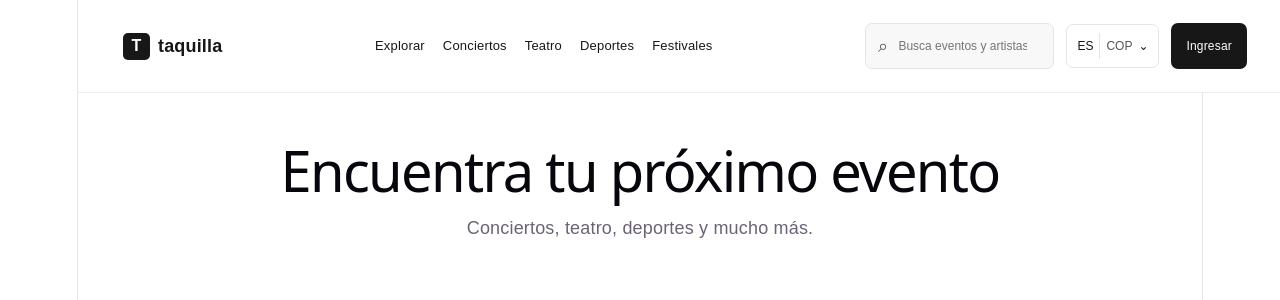
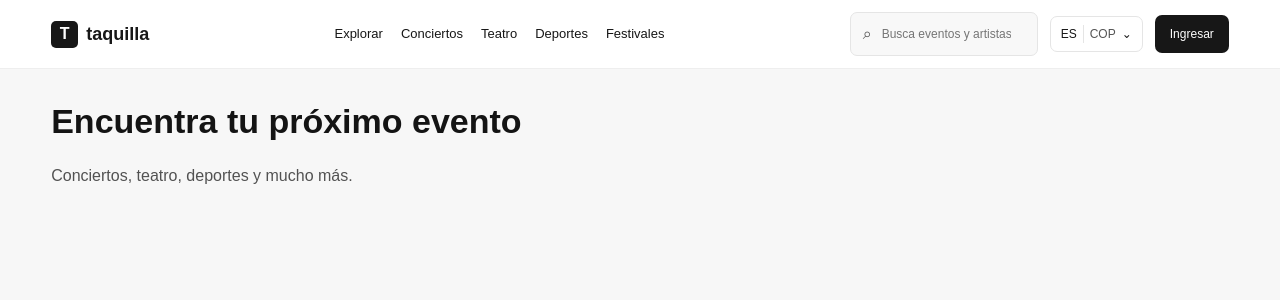
Before and after one commit to Victor13578/taquilla-proyecto, a React (Vite) app: page / in a window 1280 px wide. Shown: the top 300 px of the page. Built offline with nearby package versions, Linux system fonts and the light colour scheme.

Commit message:
feat: se eliminaron cambios automaticos entre tema claro y oscuro y configuramos tipografia instrument sans

```diff
--- a/src/index.css
+++ b/src/index.css
@@ -1,111 +1,148 @@
+
+@import url('https://fonts.googleapis.com/css2?family=Instrument+Sans:wght@400;500;600;700&display=swap');
+
+/* variables del sistema */
+
 :root {
-  --text: #6b6375;
-  --text-h: #08060d;
-  --bg: #fff;
-  --border: #e5e4e7;
-  --code-bg: #f4f3ec;
-  --accent: #aa3bff;
-  --accent-bg: rgba(170, 59, 255, 0.1);
-  --accent-border: rgba(170, 59, 255, 0.5);
-  --social-bg: rgba(244, 243, 236, 0.5);
-  --shadow:
-    rgba(0, 0, 0, 0.1) 0 10px 15px -3px, rgba(0, 0, 0, 0.05) 0 4px 6px -2px;
+  /* Colores de fondo */
+  --fondo-pagina: #f7f7f7;
+  --fondo-superficie: #ffffff;
+  --fondo-sutil: #f0f0f0;
+  --fondo-inverso: #141414;
+  --fondo-inverso-2: #262626;
 
-  --sans: system-ui, 'Segoe UI', Roboto, sans-serif;
-  --heading: system-ui, 'Segoe UI', Roboto, sans-serif;
-  --mono: ui-monospace, Consolas, monospace;
+  /* Marca */
+  --marca-primario: #141414;
+  --marca-primario-hover: #2e2e2e;
+  --marca-acento: #c9a24d;
 
-  font: 18px/145% var(--sans);
-  letter-spacing: 0.18px;
-  color-scheme: light dark;
-  color: var(--text);
-  background: var(--bg);
+  /* Texto */
+  --texto-principal: #141414;
+  --texto-secundario: #525252;
+  --texto-terciario: #6b6b6b;
+  --texto-inverso: #ffffff;
+
+  /* Bordes */
+  --borde-sutil: #e5e5e5;
+  --borde-fuerte: #8c8c8c;
+
+  /* Estados */
+  --estado-exito: #1a7f4b;
+  --estado-alerta: #9a6700;
+  --estado-error: #c5221f;
+
+  /* Espaciados */
+  --espacio-1: 4px;
+  --espacio-2: 8px;
+  --espacio-3: 12px;
+  --espacio-4: 16px;
+  --espacio-6: 24px;
+  --espacio-8: 32px;
+  --espacio-12: 48px;
+  --espacio-16: 64px;
+
+  /* Radios */
+  --radio-sm: 6px;
+  --radio-md: 8px;
+  --radio-lg: 12px;
+  --radio-xl: 16px;
+  --radio-completo: 999px;
+
+  /* Sombras */
+  --sombra-tarjeta: 0 1px 2px 0 #1414140d;
+  --sombra-flotante: 0 8px 24px 0 #1414141a;
+
+  /* Tipografía */
+  font-family: 'Instrument Sans', sans-serif;
+  font-size: 16px;
+  font-weight: 400;
+  line-height: 1.5;
+
+  color: var(--texto-principal);
+  background: var(--fondo-pagina);
+
   font-synthesis: none;
   text-rendering: optimizeLegibility;
   -webkit-font-smoothing: antialiased;
   -moz-osx-font-smoothing: grayscale;
-
-  @media (max-width: 1024px) {
-    font-size: 16px;
-  }
 }
 
-@media (prefers-color-scheme: dark) {
-  :root {
-    --text: #9ca3af;
-    --text-h: #f3f4f6;
-    --bg: #16171d;
-    --border: #2e303a;
-    --code-bg: #1f2028;
-    --accent: #c084fc;
-    --accent-bg: rgba(192, 132, 252, 0.15);
-    --accent-border: rgba(192, 132, 252, 0.5);
-    --social-bg: rgba(47, 48, 58, 0.5);
-    --shadow:
-      rgba(0, 0, 0, 0.4) 0 10px 15px -3px, rgba(0, 0, 0, 0.25) 0 4px 6px -2px;
-  }
+/* reinicio global */
 
-  #social .button-icon {
-    filter: invert(1) brightness(2);
-  }
+*,
+*::before,
+*::after {
+  box-sizing: border-box;
+}
+
+html {
+  min-width: 320px;
+  scroll-behavior: smooth;
 }
 
 body {
   margin: 0;
+  min-width: 320px;
+  min-height: 100vh;
+  background: var(--fondo-pagina);
 }
 
 #root {
-  width: 1126px;
-  max-width: 100%;
-  margin: 0 auto;
-  text-align: center;
-  border-inline: 1px solid var(--border);
-  min-height: 100svh;
-  display: flex;
-  flex-direction: column;
-  box-sizing: border-box;
+  width: 100%;
+  min-height: 100vh;
+  margin: 0;
 }
 
+button,
+input,
+select,
+textarea {
+  font: inherit;
+}
+
+button {
+  cursor: pointer;
+}
+
+a {
+  color: inherit;
+  text-decoration: none;
+}
+
+img,
+svg {
+  display: block;
+  max-width: 100%;
+}
+
+/* estilos de tipografia */
+
 h1,
-h2 {
-  font-family: var(--heading);
-  font-weight: 500;
-  color: var(--text-h);
+h2,
+h3,
+h4,
+p {
+  margin-top: 0;
 }
 
 h1 {
-  font-size: 56px;
-  letter-spacing: -1.68px;
-  margin: 32px 0;
-  @media (max-width: 1024px) {
-    font-size: 36px;
-    margin: 20px 0;
-  }
+  font-size: 34px;
+  line-height: 40px;
+  font-weight: 600;
 }
+
 h2 {
   font-size: 24px;
-  line-height: 118%;
-  letter-spacing: -0.24px;
-  margin: 0 0 8px;
-  @media (max-width: 1024px) {
-    font-size: 20px;
-  }
-}
-p {
-  margin: 0;
+  line-height: 30px;
+  font-weight: 600;
 }
 
-code,
-.counter {
-  font-family: var(--mono);
-  display: inline-flex;
-  border-radius: 4px;
-  color: var(--text-h);
+h3 {
+  font-size: 20px;
+  line-height: 26px;
+  font-weight: 600;
 }
 
-code {
-  font-size: 15px;
-  line-height: 135%;
-  padding: 4px 8px;
-  background: var(--code-bg);
+p {
+  color: var(--texto-secundario);
 }
```
